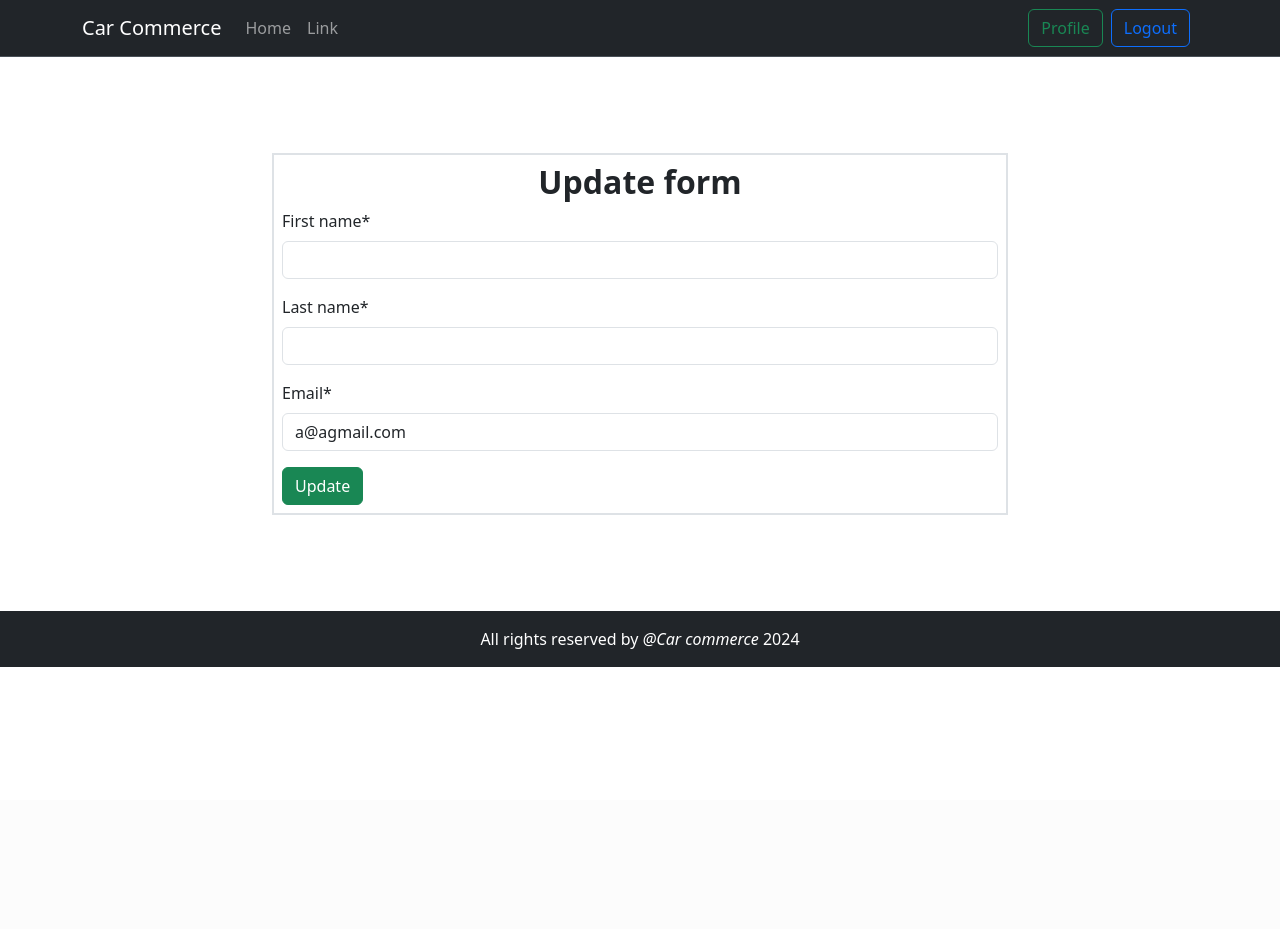
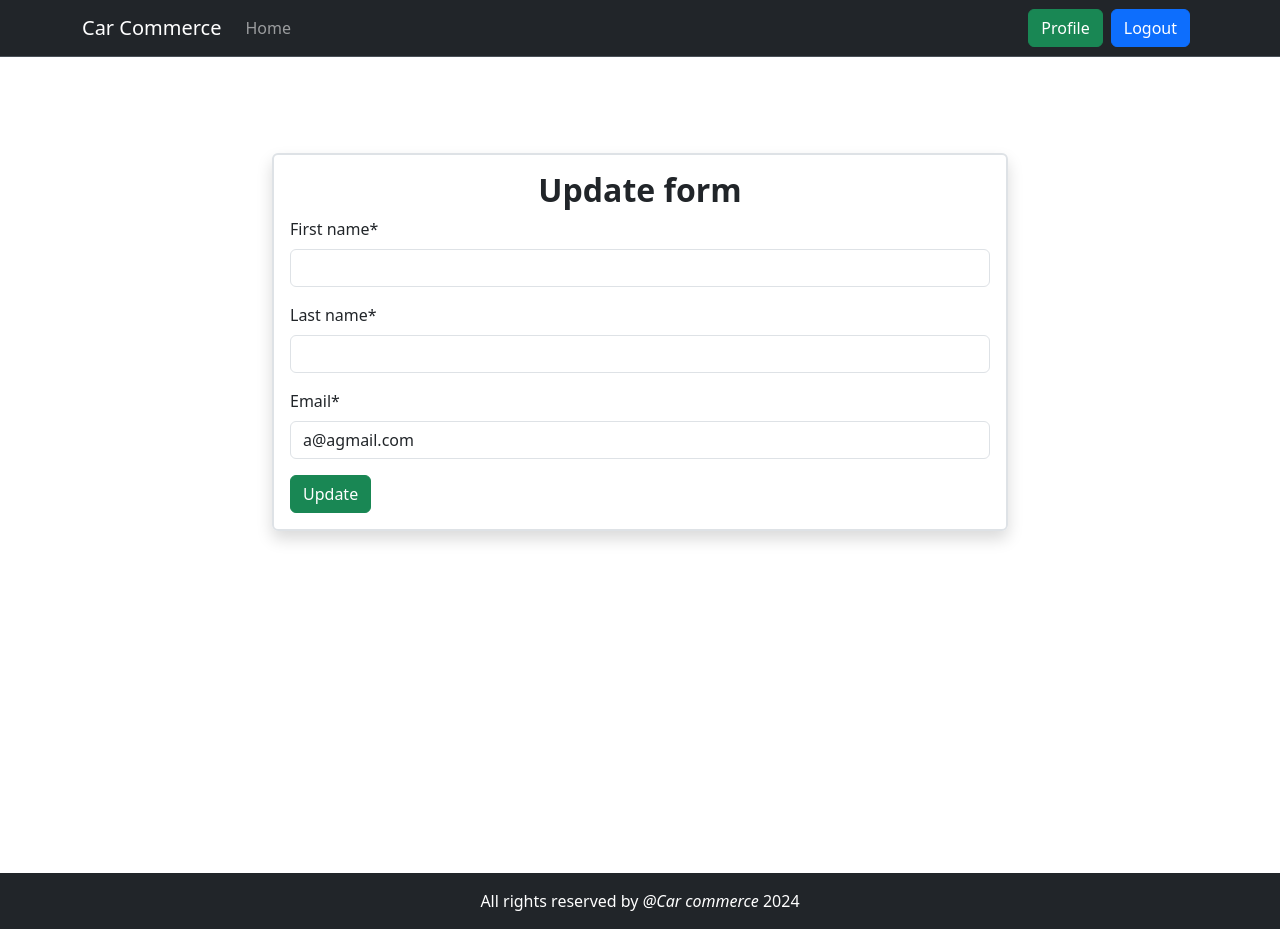
Before and after one commit to antusaha970/car-commerce-django-project, a Django app: page /update/ in a window 1280 px wide. Before the commit the page ends 667 px from the top, so only its background shows below. Run offline with Django 5.2, Linux system fonts and the light colour scheme; a user stored in the database is signed in; some libraries are stand-ins or nearby versions.

Commit message:
all features added

```diff
--- a/car/forms.py
+++ b/car/forms.py
@@ -5,7 +5,6 @@ from .models import Comment
 
 
 class CommentForm(forms.ModelForm):
-
     class Meta:
         model = Comment
         fields = ['name', 'body']
--- a/car/templates/authForm.html
+++ b/car/templates/authForm.html
@@ -7,7 +7,7 @@
     <section class="container py-5 my-5">
         <div class="row justify-content-center">
             <div class="col-12 col-md-8">
-                <div class="border border-2 p-2">
+                <div class="border border-2 p-3 rounded shadow">
                     <h2 class="fw-bold text-center">{{ type }} form</h2>
                     <form method="post">
                         {% csrf_token %}
--- a/templates/base.html
+++ b/templates/base.html
@@ -35,25 +35,22 @@
                         <li class="nav-item">
                             <a class="nav-link" aria-current="page" href="{% url "homePage" %}">Home</a>
                         </li>
-                        <li class="nav-item">
-                            <a class="nav-link" href="#">Link</a>
-                        </li>
                     </ul>
                     <div class="d-flex">
                         {% if not user.is_authenticated %}
                             <a href="{% url "sing_up" %}">
-                                <button class="btn btn-outline-success me-2">Sign up</button>
+                                <button class="btn btn-success me-2">Sign up</button>
                             </a>
                             <a href="{% url "login" %}">
-                                <button class="btn btn-outline-primary me-2">Login</button>
+                                <button class="btn btn-primary me-2">Login</button>
                             </a>
                         {% else %}
                             <a href="{% url "profile" %}">
-                                <button class="btn btn-outline-success me-2">Profile</button>
+                                <button class="btn btn-success me-2">Profile</button>
                             </a>
                             <form action="{% url "logout" %}" method="post">
                                 {% csrf_token %}
-                                <button class="btn btn-outline-primary me-2">Logout</button>
+                                <button class="btn btn-primary me-2">Logout</button>
                             </form>
                         {% endif %}
                     </div>
@@ -61,8 +58,10 @@
             </div>
         </nav>
         {% comment %} navbar {% endcomment %}
-        {% block mainContent %}
-        {% endblock mainContent %}
+        <main style="min-height:90vh;">
+            {% block mainContent %}
+            {% endblock mainContent %}
+        </main>
         <footer class="mt-5 bg-dark">
             <p class="text-white text-center p-3 mb-0">
                 All rights reserved by <i>@Car commerce</i> 2024
```
Also changed, not shown: db.sqlite3.
